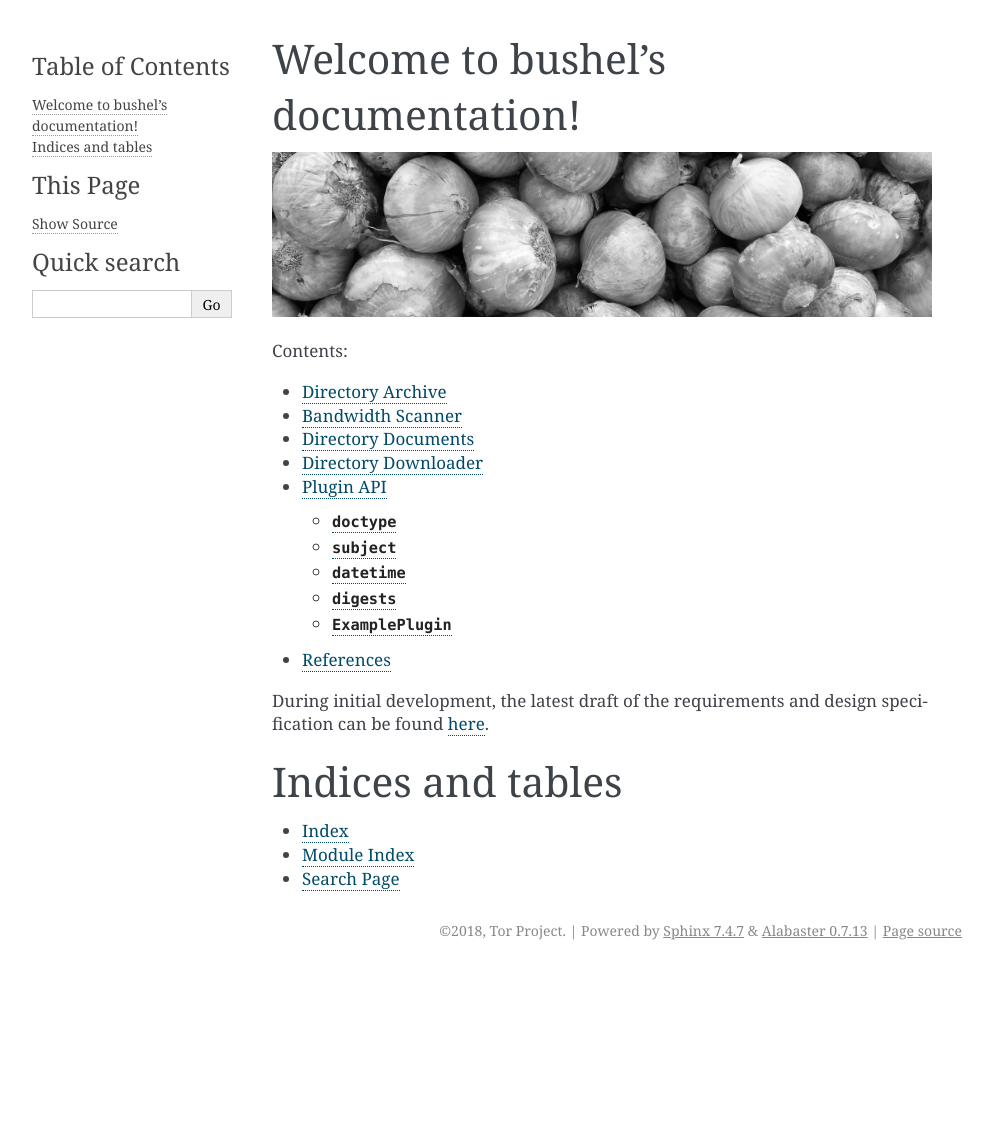
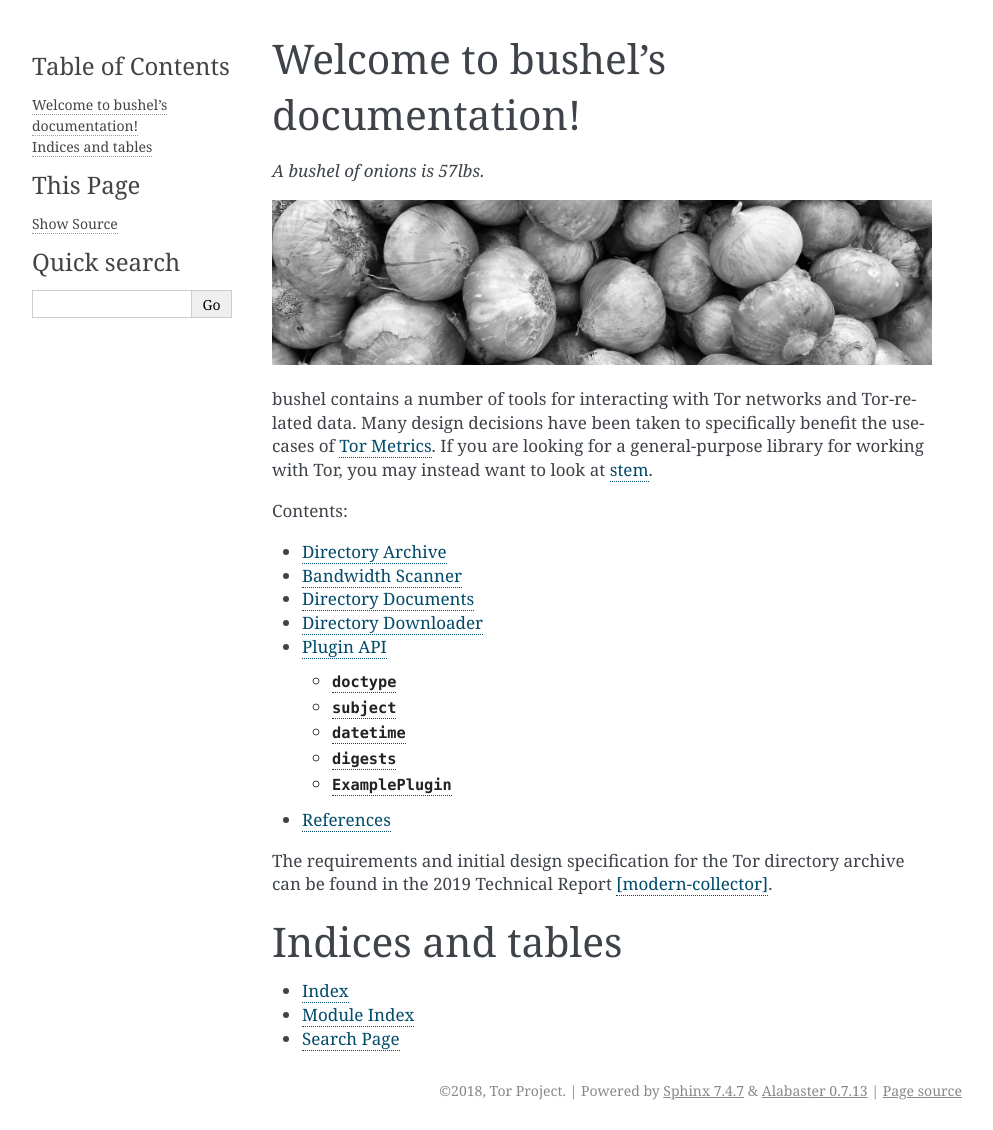
Before and after one commit to irl/bushel, a Sphinx documentation site: the page built from docs/index.rst, in a window 1280 px wide. Shown: the whole page, without its empty margins (148-1141 px from the left). Built offline with Sphinx 7.4.7, drawn with Linux system fonts in a browser that asks for light colours; formulas are drawn with MathJax 3; before the commit the page ends 970 px from its top, so only the background shows below that.

Commit message:
Update docs index

```diff
--- a/docs/index.rst
+++ b/docs/index.rst
@@ -1,12 +1,15 @@
-.. bushel documentation master file, created by
-   sphinx-quickstart on Tue Nov 13 22:46:47 2018.
-   You can adapt this file completely to your liking, but it should at least
-   contain the root `toctree` directive.
-
 Welcome to bushel's documentation!
 ==================================
 
+*A bushel of onions is 57lbs.*
+
 .. image:: _static/localonions.png
+
+bushel contains a number of tools for interacting with Tor networks and
+Tor-related data. Many design decisions have been taken to specifically benefit
+the use-cases of `Tor Metrics <https://metrics.torproject.org/>`_. If you are
+looking for a general-purpose library for working with Tor, you may instead
+want to look at `stem <https://stem.torproject.org/>`_.
 
 .. toctree::
    :maxdepth: 2
@@ -19,9 +22,8 @@ Welcome to bushel's documentation!
    plugins
    references
 
-During initial development, the latest draft of the requirements and design
-specification can be found `here
-<https://people.torproject.org/~irl/volatile/modern-collector.pdf>`_.
+The requirements and initial design specification for the Tor directory archive
+can be found in the 2019 Technical Report [modern-collector]_.
 
 Indices and tables
 ==================
--- a/docs/references.rst
+++ b/docs/references.rst
@@ -12,3 +12,8 @@ References
 
 .. [dir-spec] Tor directory protocol, version 3.
    https://spec.torproject.org/dir-spec
+
+.. [modern-collector] Iain R. Learmonth and Karsten Loesing. Towards
+   modernising data collection and archive for the Tor network. Technical
+   Report 2018-12-001, The Tor Project, December 2018.
+   https://research.torproject.org/techreports/modern-collector-2018-12-19.pdf
```
